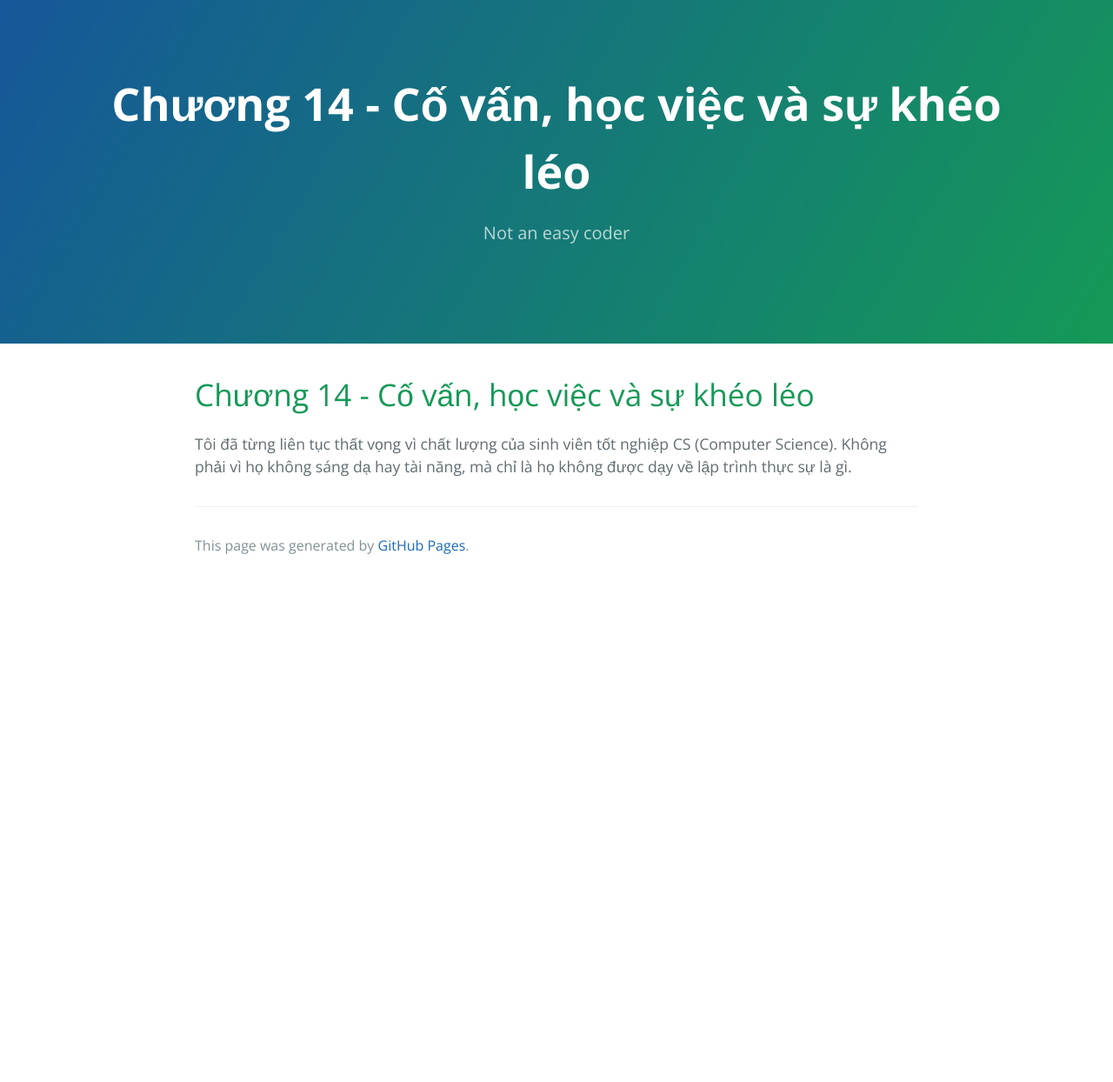
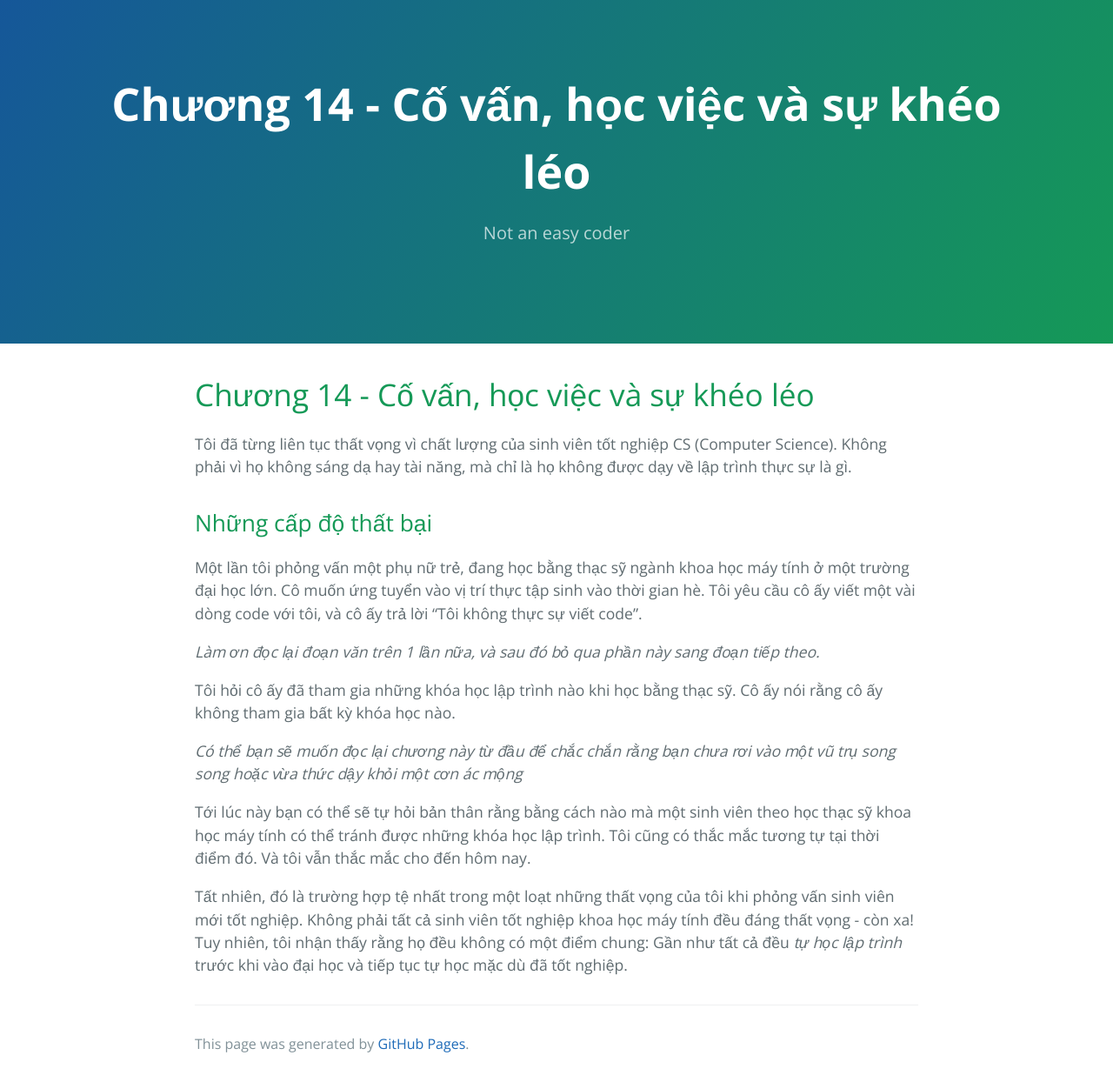
Before and after one commit to HaiBV/haibv.github.io, a Jekyll site: the page built from clean-coder/chapter-14-mentoring-apprenticeship-and-craftsmanship.md, in a window 1280 px wide. Shown: the whole page at 87% size. Built offline with Jekyll 4.4.1, drawn with Linux system fonts in a browser that asks for light colours; our own code applies the rules of GitHub Pages for plain Markdown files; before the commit the page ends 900 px from its top, so only the background shows below that.

Commit message:
Update The Clean Coder - Chapter 14 Mentoring, Apprenticeship, and Craftsmanship

```diff
--- a/clean-coder/chapter-14-mentoring-apprenticeship-and-craftsmanship.md
+++ b/clean-coder/chapter-14-mentoring-apprenticeship-and-craftsmanship.md
@@ -5,3 +5,17 @@ layout: default
 # Chương 14 - Cố vấn, học việc và sự khéo léo
 
 Tôi đã từng liên tục thất vọng vì chất lượng của sinh viên tốt nghiệp CS (Computer Science). Không phải vì họ không sáng dạ hay tài năng, mà chỉ là họ không được dạy về lập trình thực sự là gì.
+
+## Những cấp độ thất bại
+
+Một lần tôi phỏng vấn một phụ nữ trẻ, đang học bằng thạc sỹ ngành khoa học máy tính ở một trường đại học lớn. Cô muốn ứng tuyển vào vị trí thực tập sinh vào thời gian hè. Tôi yêu cầu cô ấy viết một vài dòng code với tôi, và cô ấy trả lời "Tôi không thực sự viết code".
+
+_Làm ơn đọc lại đoạn văn trên 1 lần nữa, và sau đó bỏ qua phần này sang đoạn tiếp theo._
+
+Tôi hỏi cô ấy đã tham gia những khóa học lập trình nào khi học bằng thạc sỹ. Cô ấy nói rằng cô ấy không tham gia bất kỳ khóa học nào.
+
+_Có thể bạn sẽ muốn đọc lại chương này từ đầu để chắc chắn rằng bạn chưa rơi vào một vũ trụ song song hoặc vừa thức dậy khỏi một cơn ác mộng_
+
+Tới lúc này bạn có thể sẽ tự hỏi bản thân rằng bằng cách nào mà một sinh viên theo học thạc sỹ khoa học máy tính có thể tránh được những khóa học lập trình. Tôi cũng có thắc mắc tương tự tại thời điểm đó. Và tôi vẫn thắc mắc cho đến hôm nay.
+
+Tất nhiên, đó là trường hợp tệ nhất trong một loạt những thất vọng của tôi khi phỏng vấn sinh viên mới tốt nghiệp. Không phải tất cả sinh viên tốt nghiệp khoa học máy tính đều đáng thất vọng - còn xa! Tuy nhiên, tôi nhận thấy rằng họ đều không có một điểm chung: Gần như tất cả đều _tự học lập trình_ trước khi vào đại học và tiếp tục tự học mặc dù đã tốt nghiệp.
```
